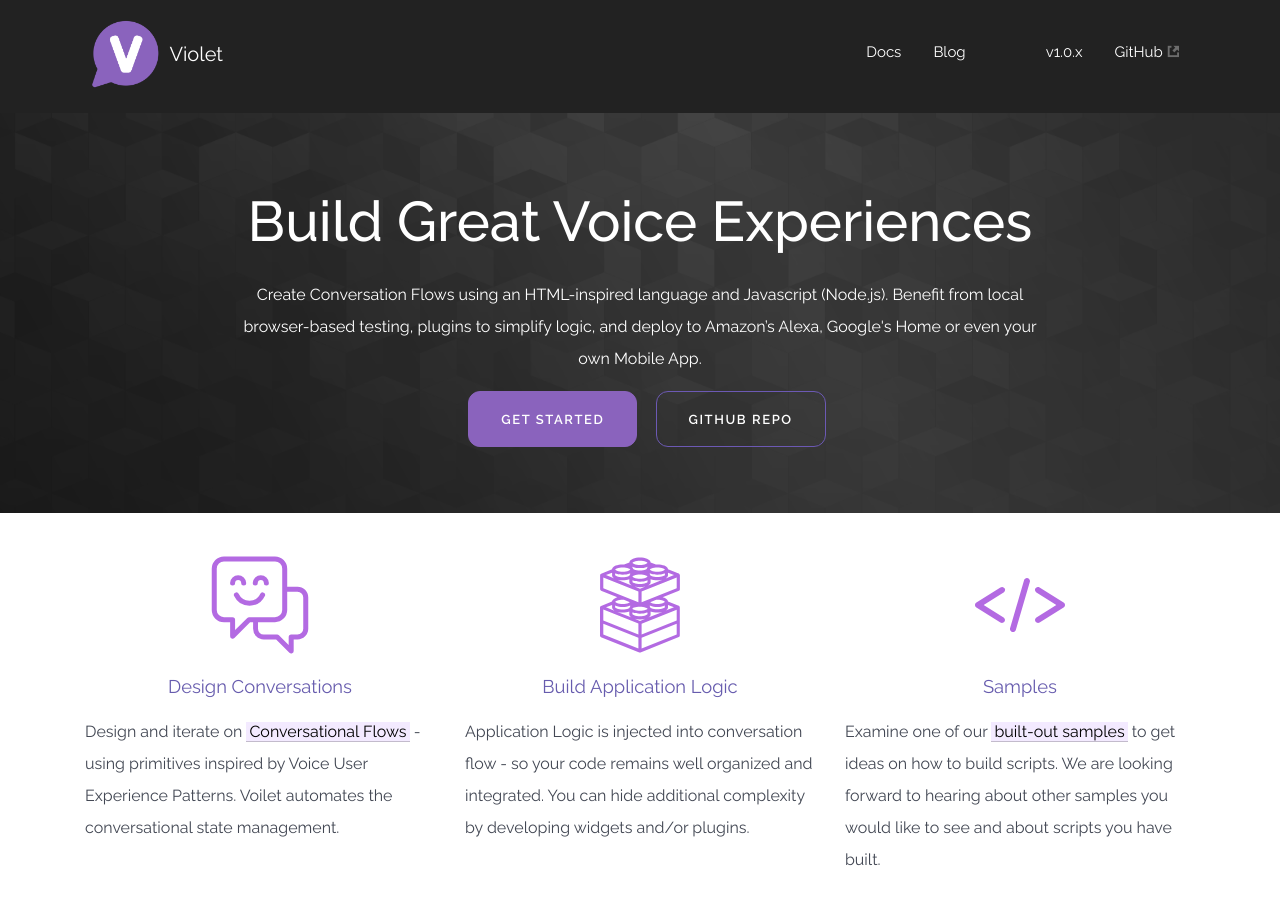
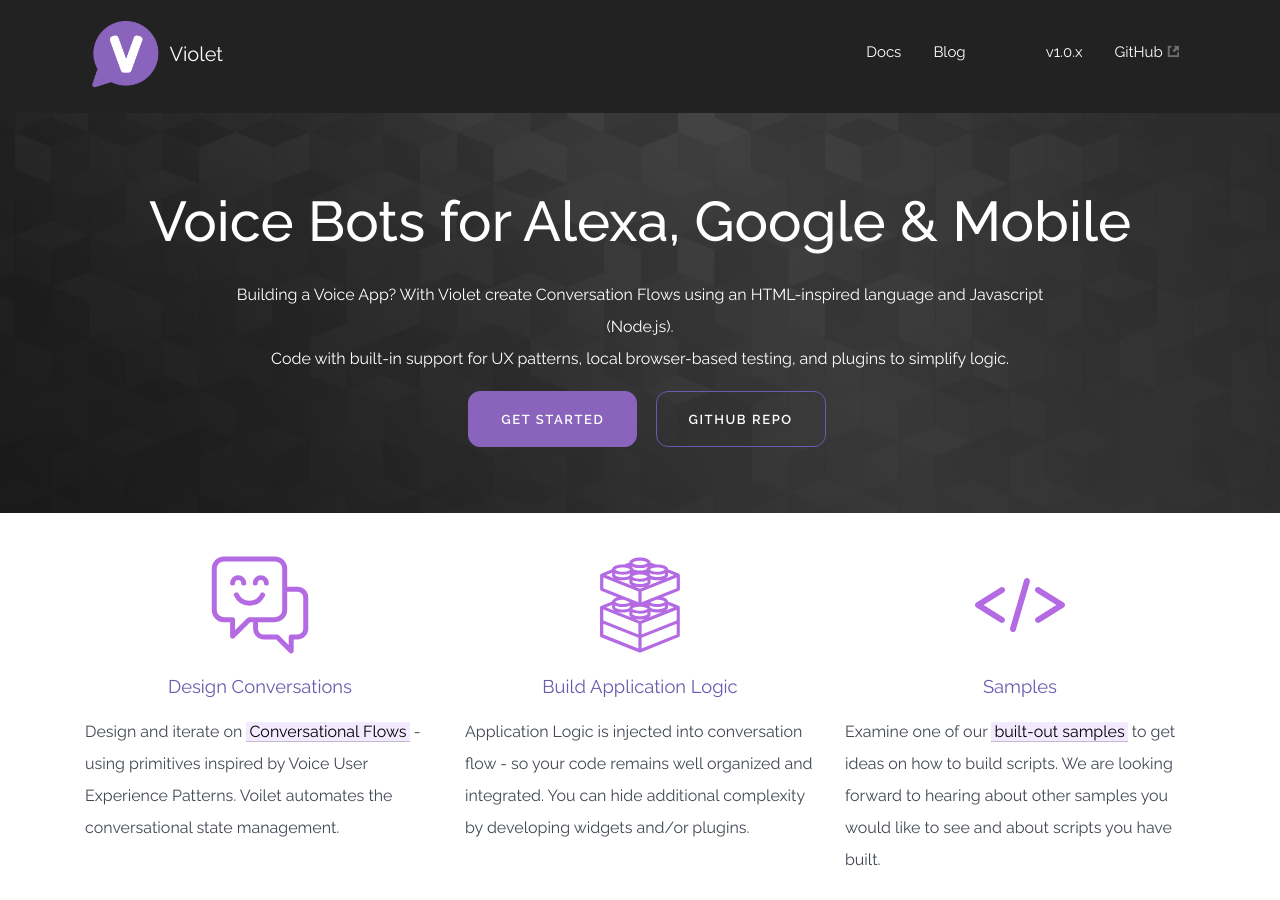
Before and after one commit to salesforce-misc/HelloViolet.ai, a Jekyll site: the page built from index.html, in a window 1280 px wide and 900 px high. Built offline with Jekyll 4.4.1, drawn with Linux system fonts in a browser that asks for light colours; nearby versions of some CDN libraries; some web fonts are replaced.

Commit message:
refinement from homepage feedback

```diff
--- a/index.html
+++ b/index.html
@@ -8,17 +8,15 @@
 <header class="jumbotron bg-inverse text-xs-center center-vertically notfull" role="banner">
   <div class="container">
     <!-- <h1 class="display-3">Violet</h1> -->
-    <h2 class="m-b-3">Build Great Voice Experiences</h2>
+    <h2 class="m-b-3">Voice Bots for Alexa, Google &amp; Mobile</h2>
     <!-- <a class="btn btn-secondary-outline m-b-1" href="http://tympanus.net/codrops/?p=25217" role="button"><span class="icon-sketch"></span>Sketch included</a> -->
     <div class="row">
       <div class="hidden-xs-down col-md-2"></div>
       <div class="col-xs-12 col-md-8">
         <p>
-          Create Conversation Flows using an HTML-inspired language and Javascript (Node.js).
-          Benefit from local browser-based testing, plugins to
-          simplify logic, and
-          deploy to Amazon’s Alexa, Google's Home or even your own Mobile
-          App.
+          Building a Voice App? With Violet create Conversation Flows using an HTML-inspired language and Javascript (Node.js).<br/>
+          Code with built-in support for UX patterns, local browser-based testing, and plugins to
+          simplify logic.
         </p>
       </div>
       <div class="hidden-xs-down col-md-2"></div>
```
